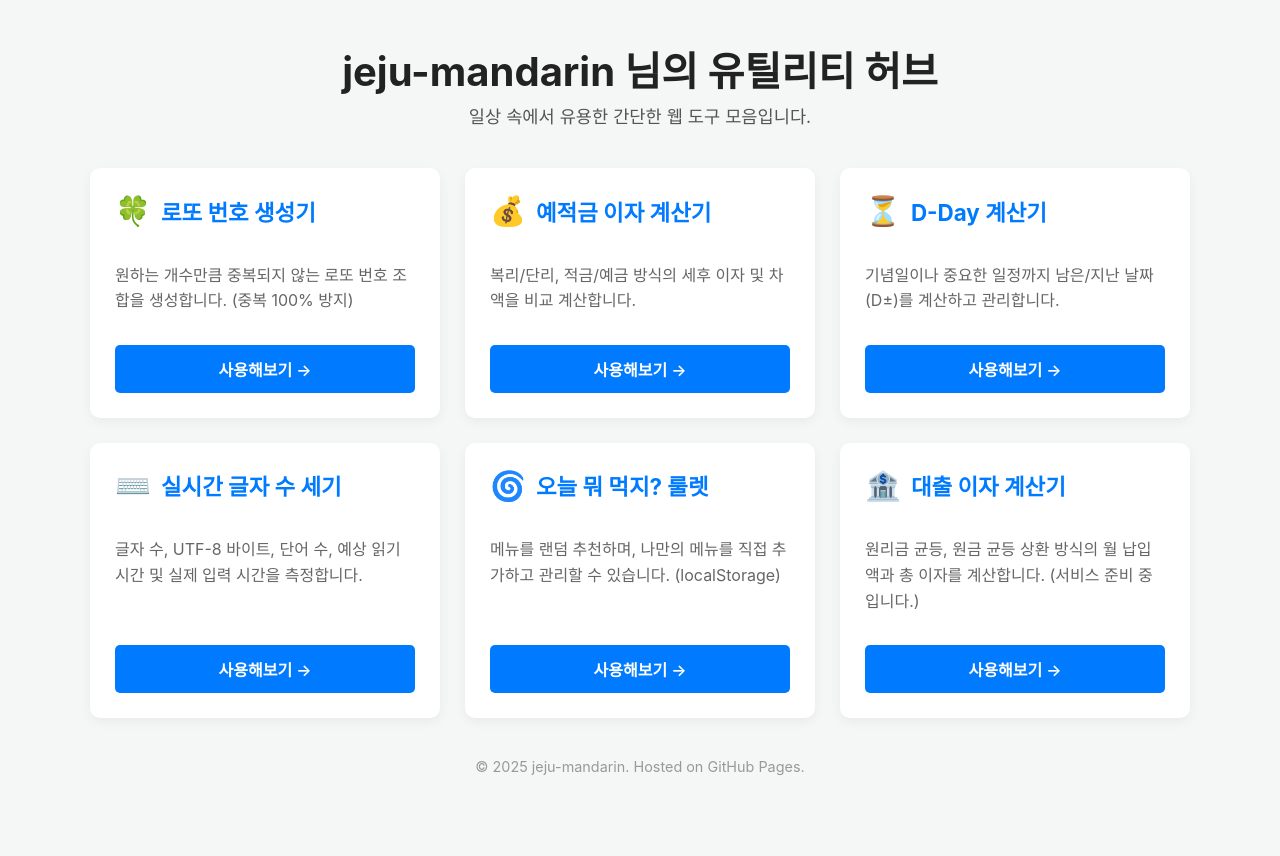
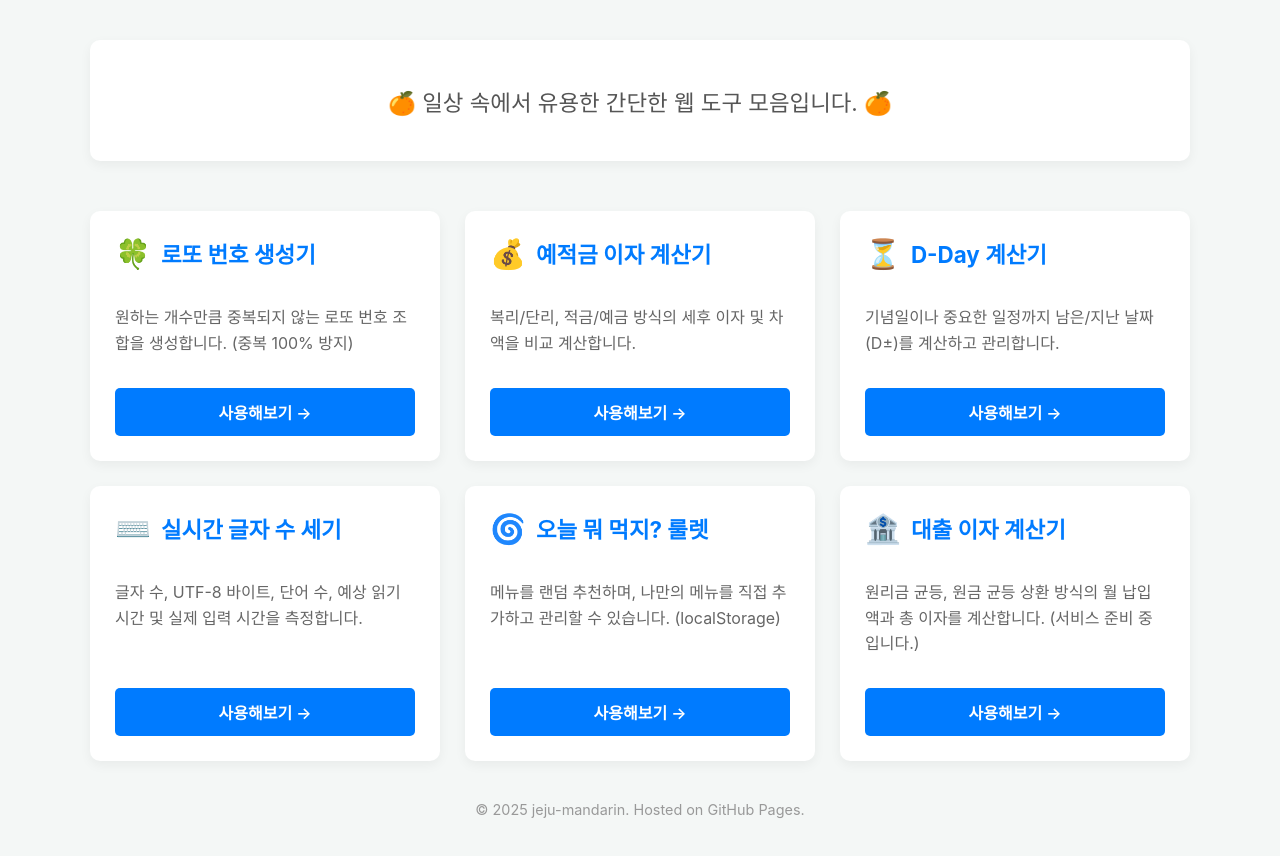
Before and after one commit to jeju-mandarin/jeju-mandarin.github.io, a plain HTML site: page index.html in a window 1280 px wide. Before the commit the page ends 830 px from the top, so only its background shows below. Drawn offline with Linux system fonts and the light colour scheme.

Commit message:
메인페이지 디자인 수정

```diff
--- a/index.html
+++ b/index.html
@@ -27,17 +27,26 @@
         /* 헤더 */
         header {
             text-align: center;
-            margin-bottom: 40px;
+            margin-bottom: 50px;
+            padding: 40px 20px;
+            background-color: #ffffff;
+            border-radius: 10px;
+            box-shadow: 0 4px 12px rgba(0, 0, 0, 0.05);
         }
         header h1 {
-            font-size: 2.5rem;
-            color: #222;
-            margin: 0;
+            font-size: 2.8rem;
+            color: #007bff;
+            margin: 0 0 10px 0;
+            font-weight: 400;
         }
         header p {
-            font-size: 1.1rem;
+            /* 화면 너비에 따라 폰트 크기를 동적으로 조절합니다. (최소 1rem, 최대 1.4rem) */
+            font-size: clamp(1rem, 3.5vw, 1.4rem);
             color: #555;
-            margin-top: 5px;
+            margin: 5px auto 0 auto;
+            max-width: 700px; /* 너무 넓은 화면에서 줄 길이가 과도하게 길어지는 것을 방지 */
+            line-height: 1.6;
+            /* white-space: nowrap; <- 이 속성을 제거하여 자연스러운 줄바꿈을 허용합니다. */
         }
 
         /* 카드 그리드 (3열) */
@@ -177,8 +186,8 @@
     <div class="container">
 
         <header>
-            <h1>jeju-mandarin 님의 유틸리티 허브</h1>
-            <p>일상 속에서 유용한 간단한 웹 도구 모음입니다.</p>
+            <!-- <h1>🍊 jeju-mandarin 님의 유틸리티 허브</h1> -->
+            <p>🍊 일상 속에서 유용한 간단한 웹 도구 모음입니다. 🍊</p>
         </header>
 
         <main>
```
